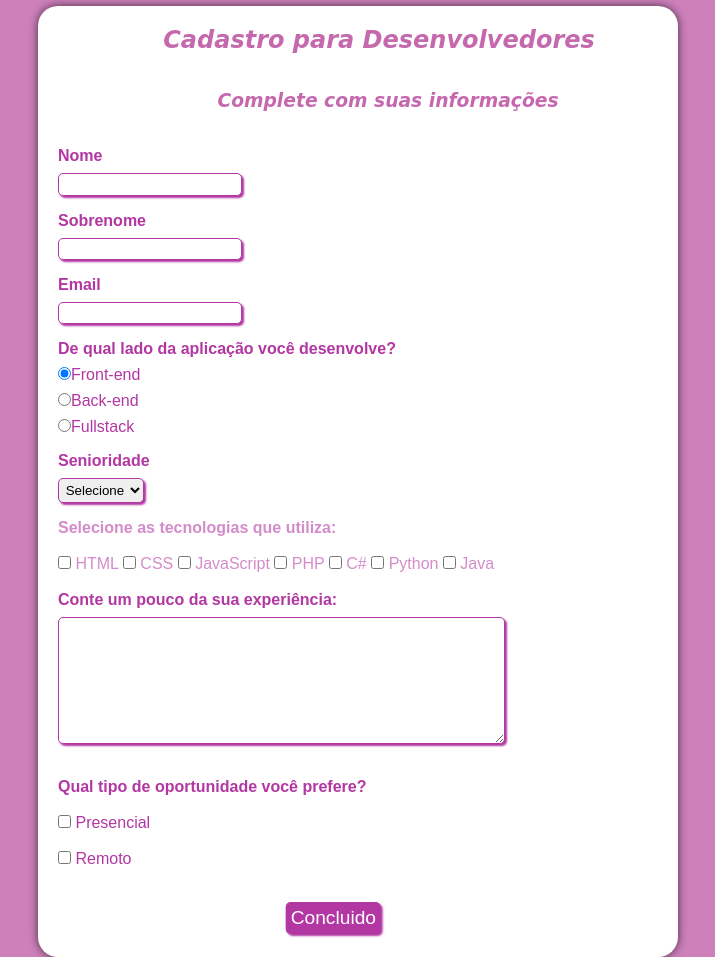
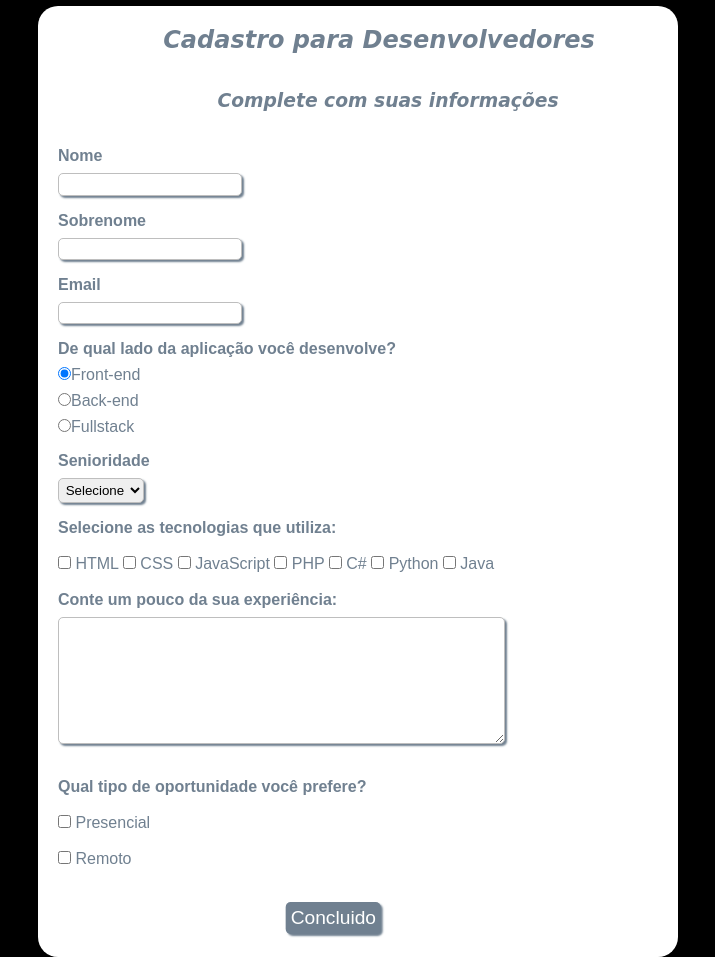
Before and after one commit to Jessicabferreira/formulario_devs, a plain HTML site: page index.html in a window 1280 px wide. Shown: the whole page, without its empty margins (282-997 px from the left). Drawn offline with Linux system fonts and the light colour scheme.

Commit message:
Alteração de cores

```diff
--- a/style.css
+++ b/style.css
@@ -17,7 +17,7 @@ main {
 
 #titulo {  /* ID no style = # */
     font-family: 'Fredericka the Great', cursive;
-    color: rgb(197, 104, 174);
+    color: #708090;
     margin-left: 7%; /* margem esquerda*/
     text-align: center; /* texto no meio*/
 
@@ -25,7 +25,7 @@ main {
 
 #subtitulo {
     font-family: 'Fredericka the Great', cursive;
-    color: rgb(197, 104, 174);
+    color: #708090;
     margin-left: 10%;
     text-align: center;
 }
@@ -35,11 +35,11 @@ fieldset {
 }
 
 body { /*background-color: #ffb6c1;*/
-    background-color:  rgba(197, 104, 174, 0.836);
+    background-color:  #000;
 
     font-family: sans-serif;
     font-size: 1em; /*tamanho da letra*/
-    color: rgba(179, 55, 162, 0.575);
+    color: #708090;
     margin-top: 0.5%; /*espaço em cima para não ficar grudada no teto*/
     justify-content: center; /* centralizado*/
 }
@@ -55,7 +55,7 @@ input, select, textarea, button {
 
 .campo label {
     margin-bottom: 0.5em;
-    color:rgb(179, 55, 162);
+    color:#708090;
     display: block;
 }
 
@@ -66,8 +66,8 @@ fieldset.grupo .campo {
 
 .campo input[type="text"], .campo input[type="email"], .campo select, .campo textarea {
     padding: 0.2em;
-    border: 1px solid rgb(179, 55, 162);
-    box-shadow: 2px 2px 2px rgb(179, 55, 162);
+    border: 1px solid #BEBEBE;
+    box-shadow: 2px 2px 2px #708090;
     display: block;
 }
 .campo select option {
@@ -79,13 +79,13 @@ fieldset.grupo .campo {
 
 .botao {
     font-size: 1.2em;
-    background: rgb(179, 55, 162);
+    background: #708090;
     border: 0;
     margin-bottom: 1em;
     color: #ffffff;
     padding: 05px;
-    box-shadow:2px 2px 2px rgb(179, 55, 162);
-    text-shadow: 1px 1px 1px rgb(179, 55, 162);
+    box-shadow:2px 2px 2px #708090;
+    text-shadow: 1px 1px 1px #708090;
     position:relative;
     top: 50%;
     left: 30%;
@@ -93,8 +93,8 @@ fieldset.grupo .campo {
 }
 
 .botao:hover {
-    background-color: rgb(179, 55, 162);
-    box-shadow: inset 2px 2px 2px rgb(179, 55, 162);
+    background-color: #708090;
+    box-shadow: inset 2px 2px 2px #708090;
     text-shadow: none;
 }
 
@@ -108,6 +108,6 @@ display: inline-block;
 }
 
 #check2 {
-    color:rgb(179, 55, 162);
+    color:#708090;
     display: inline-block;
 }
```
